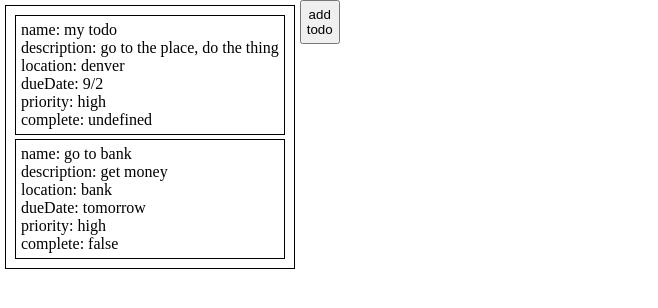
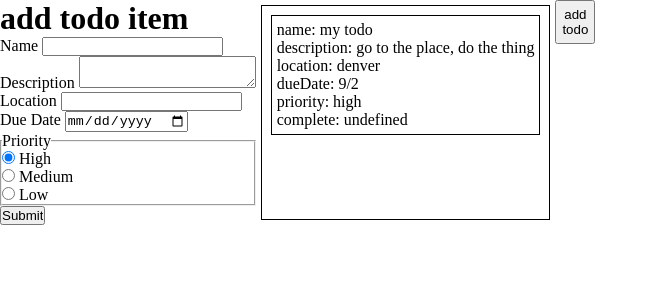
Before and after one commit to paramoody/to-do, a website built with webpack: page src/template.html in a window 1280 px wide. Both pictures are taken after a click on the button "add todo". Shown: the whole page, without its empty margins (0-658 px from the left). Built offline with nearby package versions, Linux system fonts and the light colour scheme.

Commit message:
Add popup form, and form can create and post todo

```diff
--- a/src/homepage.js
+++ b/src/homepage.js
@@ -1,9 +1,8 @@
 import { toDo } from './toDo';
 
 export default (project) => {
-  let container = document.createElement('div');
-  container.classList.add('container');
-  document.body.appendChild(container);
+  const form = document.querySelector('#add-todo-form');
+  let container = document.querySelector('.container');
   let toDos = document.createElement('div');
   toDos.classList.add('toDos');
   printTodo(project.list[0], toDos);
@@ -24,15 +23,24 @@ export default (project) => {
   addBtn.textContent = 'add todo';
   container.appendChild(addBtn);
   addBtn.addEventListener('click', () => {
+      form.style.display = "block"
+    });
+
+
+  form.addEventListener('submit', (e) => {
+    e.preventDefault();
+    const formData = new FormData(form);
     let newTodo = toDo(
-      'go to bank',
-      'get money',
-      'bank',
-      'tomorrow',
-      'high',
-      false
+      formData.get(`name`),
+      formData.get('description'),
+      formData.get('location'),
+      formData.get('due-date'),
+      formData.get('priority')
     );
-    project.list.push(newTodo);
-    printTodo(project.list[1], toDos);
+
+    printTodo(newTodo, toDos);
+    form.style.display = 'none';
+    form.reset();
   });
+
 };
--- a/src/styles.css
+++ b/src/styles.css
@@ -24,3 +24,6 @@
   align-self: flex-start;
 
 }
+#add-todo-form{
+  display: none;
+}
--- a/src/template.html
+++ b/src/template.html
@@ -6,6 +6,53 @@
     <title>Document</title>
 </head>
 <body>
+    <div class="container">
+        <form  id="add-todo-form">
+            <h1>add todo item</h1>
+            <div>
+
+                <label for="name">Name</label>
+                <input id="name" type="text"  name="name" required>
+
+            </div>
+            <div>
+
+                <label for="description">Description</label>
+                <textarea id="description" name="description" id="add-todo-form"></textarea>
+
+            </div>
+            <div>
+
+                <label for="location">Location</label>
+               <input id="location" type="text"  name="location">
+            </div>
+
+            <div>
+
+                <label for="due-date">Due Date</label>
+               <input id="due-date" type="date"  name="due-date">
+            </div>
+
+             <fieldset>
+                <legend>Priority</legend>
+                <div>
+                    <input type="radio" id="high" name="priority" value="high" checked>
+                    <label for="high">High</label>
+                </div>
+                <div>
+                    <input type="radio" id="medium" name="priority" value="medium" >
+                    <label for="medium">Medium</label>
+                </div>
+                <div>
+                    <input type="radio" id="low" name="priority" value="low" >
+                    <label for="low">Low</label>
+                </div>
+             </fieldset>
+
+            <input type="submit">
+
+        </form>
+    </div>
 
 </body>
 </html>
```
